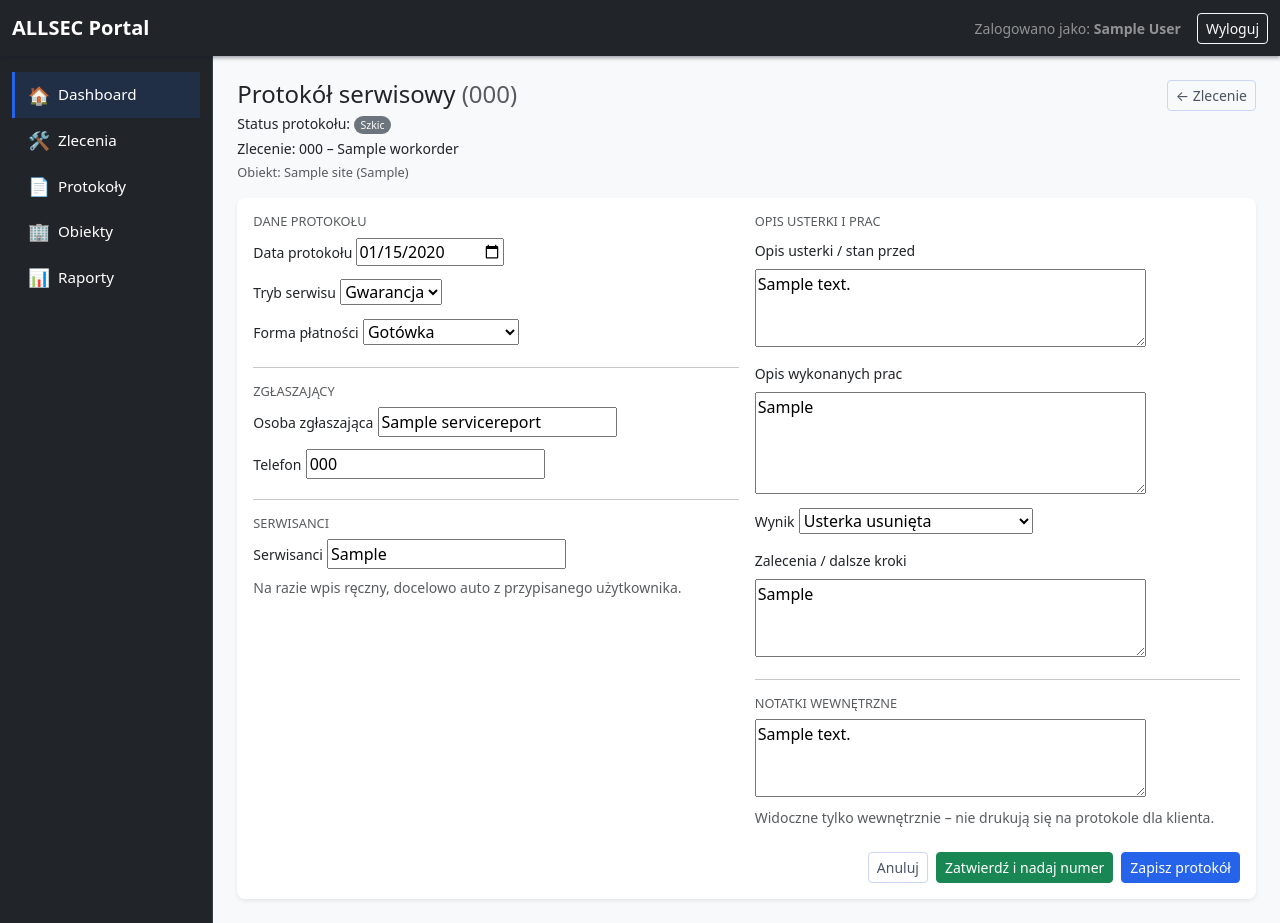
After one commit to gravelTrip/allsec-portal, a Django app: page /protokoly/1/edycja/ in a window 1280 px wide. The commit adds this page. Run offline with Django 5.2, Linux system fonts and the light colour scheme; a user stored in the database is signed in; tables that the repository leaves empty hold one stand-in row (values such as "Sample post").

Commit message:
v 0.5 prtokoły serwisowe

```diff
--- a/core/forms.py
+++ b/core/forms.py
@@ -1,5 +1,5 @@
 from django import forms
-from .models import WorkOrder, System
+from .models import WorkOrder, System, ServiceReport
 
 
 class WorkOrderForm(forms.ModelForm):
@@ -125,3 +125,28 @@ class WorkOrderForm(forms.ModelForm):
             cleaned["planned_time_to"] = None
 
         return cleaned
+
+class ServiceReportForm(forms.ModelForm):
+    class Meta:
+        model = ServiceReport
+        # Na początek tylko "nagłówek" i treść – bez pozycji/materiałów
+        fields = [
+            "report_date",
+            "service_mode",
+            "payment_method",
+            "requester_name",
+            "requester_phone",
+            "description_before",
+            "work_performed",
+            "result",
+            "next_actions",
+            "technicians",
+            "notes_internal",
+        ]
+        widgets = {
+            "report_date": forms.DateInput(attrs={"type": "date"}),
+            "description_before": forms.Textarea(attrs={"rows": 3}),
+            "work_performed": forms.Textarea(attrs={"rows": 4}),
+            "next_actions": forms.Textarea(attrs={"rows": 3}),
+            "notes_internal": forms.Textarea(attrs={"rows": 3}),
+        }
--- a/core/models.py
+++ b/core/models.py
@@ -621,6 +621,10 @@ class ServiceReport(models.Model):
         NOT_FIXED = "NOT_FIXED", "Nie usunięto usterki"
         INSPECTION_ONLY = "INSPECTION_ONLY", "Sprawdzenie / diagnostyka"
 
+    class Status(models.TextChoices):
+        DRAFT = "DRAFT", "Szkic"
+        FINAL = "FINAL", "Zatwierdzony"
+
     work_order = models.OneToOneField(
         WorkOrder,
         on_delete=models.CASCADE,
@@ -633,7 +637,14 @@ class ServiceReport(models.Model):
         "Numer protokołu",
         max_length=20,
         blank=True,
-        help_text="Jeśli puste, numer zostanie nadany automatycznie w formacie 'PS 01-11-2025'.",
+        help_text="Jeśli puste, numer zostanie nadany automatycznie przy zatwierdzeniu (PS 01-MM-RRRR).",
+    )
+
+    status = models.CharField(
+        "Status",
+        max_length=20,
+        choices=Status.choices,
+        default=Status.DRAFT,
     )
 
     report_date = models.DateField("Data protokołu", blank=True, null=True)
@@ -745,17 +756,24 @@ class ServiceReport(models.Model):
         if not self.report_date:
             self.report_date = timezone.localdate()
 
-        # auto numeracja, jeśli brak numeru
-        if not self.number:
+        # AUTO NUMERACJA TYLKO DLA ZATWIERDZONYCH (FINAL)
+        if (
+            self.status == ServiceReport.Status.FINAL
+            and not self.number
+            and self.report_date
+        ):
             year = self.report_date.year
             month = self.report_date.month
 
+            # liczymy tylko protokoły, które JUŻ MAJĄ numer (inne FINAL/DRAFT z pustym numerem ignorujemy)
             count = (
                 ServiceReport.objects.filter(
                     report_date__year=year,
                     report_date__month=month,
                 )
                 .exclude(pk=self.pk)
+                .exclude(number__isnull=True)
+                .exclude(number__exact="")
                 .count()
             )
             next_number = count + 1
@@ -781,11 +799,14 @@ class ServiceReport(models.Model):
         # auto serwisant z work_order.assigned_to
         if self.work_order and self.work_order.assigned_to and not self.technicians:
             user = self.work_order.assigned_to
-            full_name = getattr(user, "get_full_name", lambda: "")() or getattr(user, "username", "")
+            full_name = getattr(user, "get_full_name", lambda: "")() or getattr(
+                user, "username", ""
+            )
             if full_name:
                 self.technicians = full_name
 
         super().save(*args, **kwargs)
+
 
 
 
--- a/core/urls.py
+++ b/core/urls.py
@@ -9,6 +9,16 @@ urlpatterns = [
     path("zlecenia/nowe/", views.workorder_create, name="workorder_create"),
     path("zlecenia/<int:pk>/", views.workorder_detail, name="workorder_detail"),
     path("zlecenia/<int:pk>/edytuj/", views.workorder_edit, name="workorder_edit"),
+    path(
+        "zlecenia/<int:pk>/protokol/",
+        views.service_report_entry,
+        name="service_report_entry",
+    ),
+    path(
+        "protokoly/<int:pk>/edycja/",
+        views.service_report_edit,
+        name="service_report_edit",
+    ),
 
     path(
         "ajax/site/<int:site_id>/systems/",
--- a/core/views.py
+++ b/core/views.py
@@ -5,8 +5,8 @@ from django.core.paginator import Paginator
 from django.utils import timezone
 from django.http import HttpResponseForbidden, JsonResponse
 
-from .models import WorkOrder, Job, System
-from .forms import WorkOrderForm
+from .models import WorkOrder, Job, System, ServiceReport
+from .forms import WorkOrderForm, ServiceReportForm
 
 
 # Create your views here.
@@ -229,3 +229,65 @@ def ajax_site_systems(request, site_id):
         )
 
     return JsonResponse({"systems": data})
+
+@login_required
+def service_report_edit(request, pk):
+    """
+    Edycja protokołu serwisowego na froncie (na razie tylko dla biura).
+    """
+    report = get_object_or_404(ServiceReport, pk=pk)
+
+    # na tym etapie dajemy dostęp tylko biuru
+    if not is_office(request.user):
+        return HttpResponseForbidden("Brak uprawnień do edycji protokołu.")
+
+    if request.method == "POST":
+        finalize = "finalize" in request.POST  # kliknięto 'Zatwierdź i nadaj numer'
+
+        form = ServiceReportForm(request.POST, instance=report)
+        if form.is_valid():
+            report = form.save(commit=False)
+
+            if finalize:
+                report.status = ServiceReport.Status.FINAL
+
+            report.save()
+            # po zapisie wracamy do szczegółów zlecenia
+            return redirect("core:workorder_detail", pk=report.work_order.pk)
+    else:
+        form = ServiceReportForm(instance=report)
+
+    context = {
+        "form": form,
+        "report": report,
+        "order": report.work_order,
+    }
+    return render(request, "core/servicereport_form.html", context)
+
+
+@login_required
+def service_report_entry(request, pk):
+    """
+    Wejście do protokołu z poziomu zlecenia:
+    - jeśli protokół istnieje -> otwórz go na froncie,
+    - jeśli nie -> utwórz pusty (szkic) i potem otwórz.
+    """
+    order = get_object_or_404(WorkOrder, pk=pk)
+
+    # biuro + (docelowo) serwisanci
+    if not (is_office(request.user) or is_technician(request.user)):
+        return HttpResponseForbidden("Brak uprawnień do pracy z protokołem.")
+
+    # Na razie pilnujemy, że protokół tylko do zleceń typu SERWIS
+    if order.work_type != WorkOrder.WorkOrderType.SERVICE:
+        return HttpResponseForbidden("Protokół serwisowy dostępny tylko dla zleceń serwisowych.")
+
+    # szukamy istniejącego protokołu
+    report = ServiceReport.objects.filter(work_order=order).first()
+
+    # jeśli nie ma -> tworzymy nowy (status / numer ogarnia model)
+    if report is None:
+        report = ServiceReport.objects.create(work_order=order)
+
+    # teraz zamiast admina -> nasz front
+    return redirect("core:service_report_edit", pk=report.pk)
--- /dev/null
+++ b/templates/core/servicereport_form.html
@@ -0,0 +1,175 @@
+{% extends "base.html" %}
+
+{% block title %}
+  {% if report.number %}
+    Protokół {{ report.number }} – {{ order.site.name }}
+  {% else %}
+    Protokół serwisowy – szkic – {{ order.site.name }}
+  {% endif %}
+{% endblock %}
+
+{% block content %}
+  <div class="d-flex justify-content-between align-items-start mb-3">
+  <div>
+    <h1 class="h4 mb-1">
+      Protokół serwisowy
+      {% if report.number %}
+        <span class="text-muted">({{ report.number }})</span>
+      {% else %}
+        <span class="badge bg-secondary ms-2">Szkic – brak numeru</span>
+      {% endif %}
+    </h1>
+
+    <p class="mb-1 small">
+      Status protokołu:
+      {% if report.status == report.Status.FINAL %}
+        <span class="badge bg-success">Zatwierdzony</span>
+      {% else %}
+        <span class="badge bg-secondary">Szkic</span>
+      {% endif %}
+    </p>
+
+    <p class="mb-1 small">
+      Zlecenie:
+      {% if order.number %}
+        {{ order.number }}
+      {% else %}
+        #{{ order.id }}
+      {% endif %}
+      – {{ order.title }}
+    </p>
+
+    <p class="text-muted small mb-0">
+      Obiekt: {{ order.site.name }}
+      {% if order.site.city %}
+        ({{ order.site.city }})
+      {% endif %}
+    </p>
+  </div>
+
+  <div class="d-flex gap-2">
+    <a href="{% url 'core:workorder_detail' order.pk %}"
+       class="btn btn-sm btn-outline-secondary">
+      ← Zlecenie
+    </a>
+  </div>
+</div>
+
+  <div class="card shadow-sm border-0">
+    <div class="card-body">
+      <form method="post" novalidate>
+        {% csrf_token %}
+
+        {% if form.non_field_errors %}
+          <div class="alert alert-danger py-2 small">
+            {{ form.non_field_errors }}
+          </div>
+        {% endif %}
+
+        <div class="row g-3">
+          <!-- LEWA KOLUMNA -->
+          <div class="col-lg-6">
+            <h6 class="text-uppercase text-muted small mb-2">Dane protokołu</h6>
+
+            <div class="mb-2">
+              <label class="form-label small">Data protokołu</label>
+              {{ form.report_date }}
+            </div>
+
+            <div class="mb-2">
+              <label class="form-label small">Tryb serwisu</label>
+              {{ form.service_mode }}
+            </div>
+
+            <div class="mb-2">
+              <label class="form-label small">Forma płatności</label>
+              {{ form.payment_method }}
+            </div>
+
+            <hr>
+
+            <h6 class="text-uppercase text-muted small mb-2">Zgłaszający</h6>
+
+            <div class="mb-2">
+              <label class="form-label small">Osoba zgłaszająca</label>
+              {{ form.requester_name }}
+            </div>
+
+            <div class="mb-2">
+              <label class="form-label small">Telefon</label>
+              {{ form.requester_phone }}
+            </div>
+
+            <hr>
+
+            <h6 class="text-uppercase text-muted small mb-2">Serwisanci</h6>
+
+            <div class="mb-2">
+              <label class="form-label small">Serwisanci</label>
+              {{ form.technicians }}
+              <div class="form-text small">
+                Na razie wpis ręczny, docelowo auto z przypisanego użytkownika.
+              </div>
+            </div>
+          </div>
+
+          <!-- PRAWA KOLUMNA -->
+          <div class="col-lg-6">
+            <h6 class="text-uppercase text-muted small mb-2">Opis usterki i prac</h6>
+
+            <div class="mb-2">
+              <label class="form-label small">Opis usterki / stan przed</label>
+              {{ form.description_before }}
+            </div>
+
+            <div class="mb-2">
+              <label class="form-label small">Opis wykonanych prac</label>
+              {{ form.work_performed }}
+            </div>
+
+            <div class="mb-2">
+              <label class="form-label small">Wynik</label>
+              {{ form.result }}
+            </div>
+
+            <div class="mb-2">
+              <label class="form-label small">Zalecenia / dalsze kroki</label>
+              {{ form.next_actions }}
+            </div>
+
+            <hr>
+
+            <h6 class="text-uppercase text-muted small mb-2">Notatki wewnętrzne</h6>
+
+            <div class="mb-2">
+              {{ form.notes_internal }}
+              <div class="form-text small">
+                Widoczne tylko wewnętrznie – nie drukują się na protokole dla klienta.
+              </div>
+            </div>
+          </div>
+        </div>
+
+        <div class="mt-3 d-flex justify-content-end gap-2">
+          <a href="{% url 'core:workorder_detail' order.pk %}"
+             class="btn btn-sm btn-outline-secondary">
+            Anuluj
+          </a>
+
+          {% if report.status != report.Status.FINAL %}
+            <button type="submit"
+                    name="finalize"
+                    value="1"
+                    class="btn btn-sm btn-success">
+              Zatwierdź i nadaj numer
+            </button>
+          {% endif %}
+
+          <button type="submit" class="btn btn-sm btn-primary">
+            Zapisz protokół
+          </button>
+        </div>
+      </form>
+    </div>
+  </div>
+{% endblock %}
```
Also changed, not shown: core/admin.py (+5 -4 lines), templates/core/workorder_detail.html (+19 -10 lines), core/migrations/0017_remove_workorder_priority_servicereport_status_and_more.py (added).
